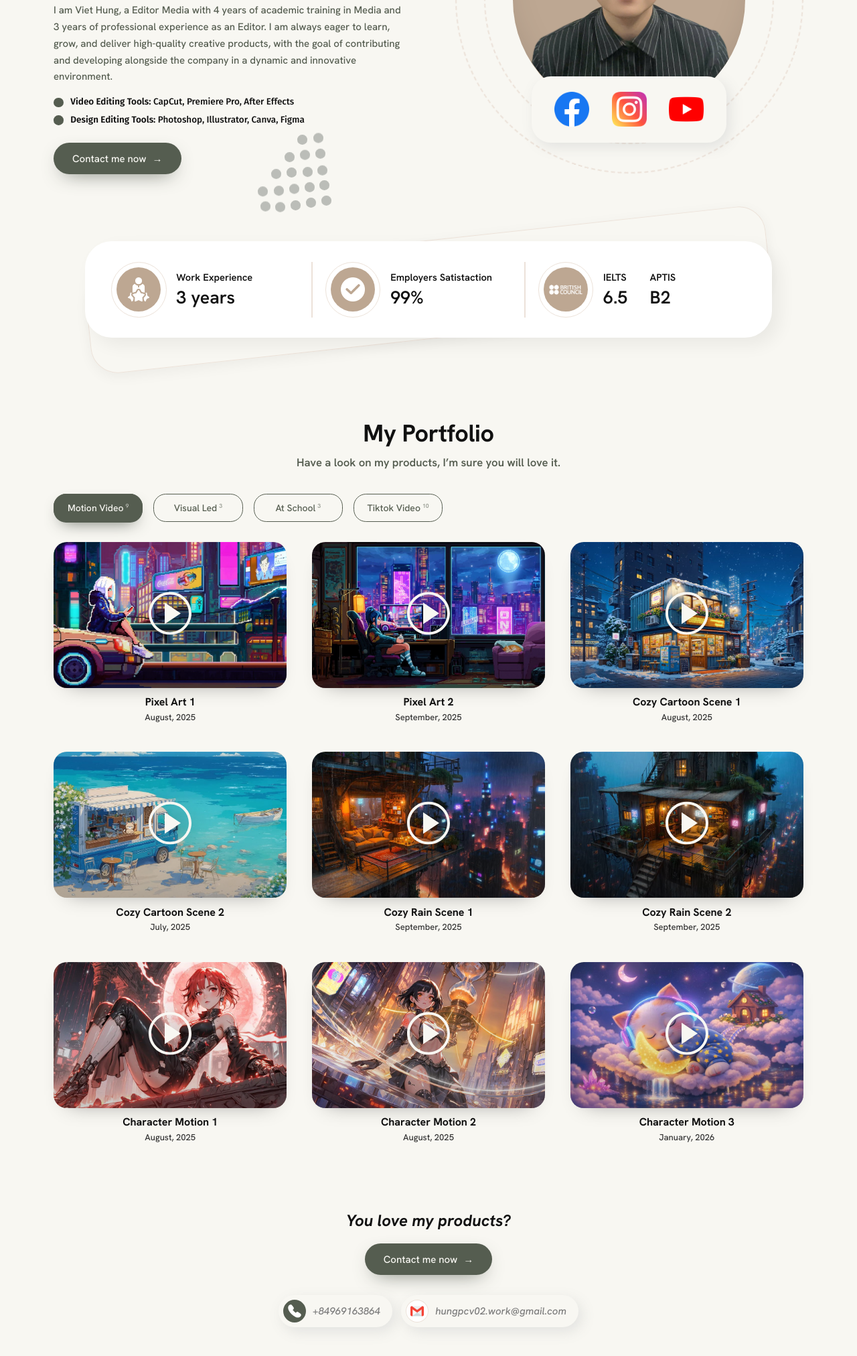
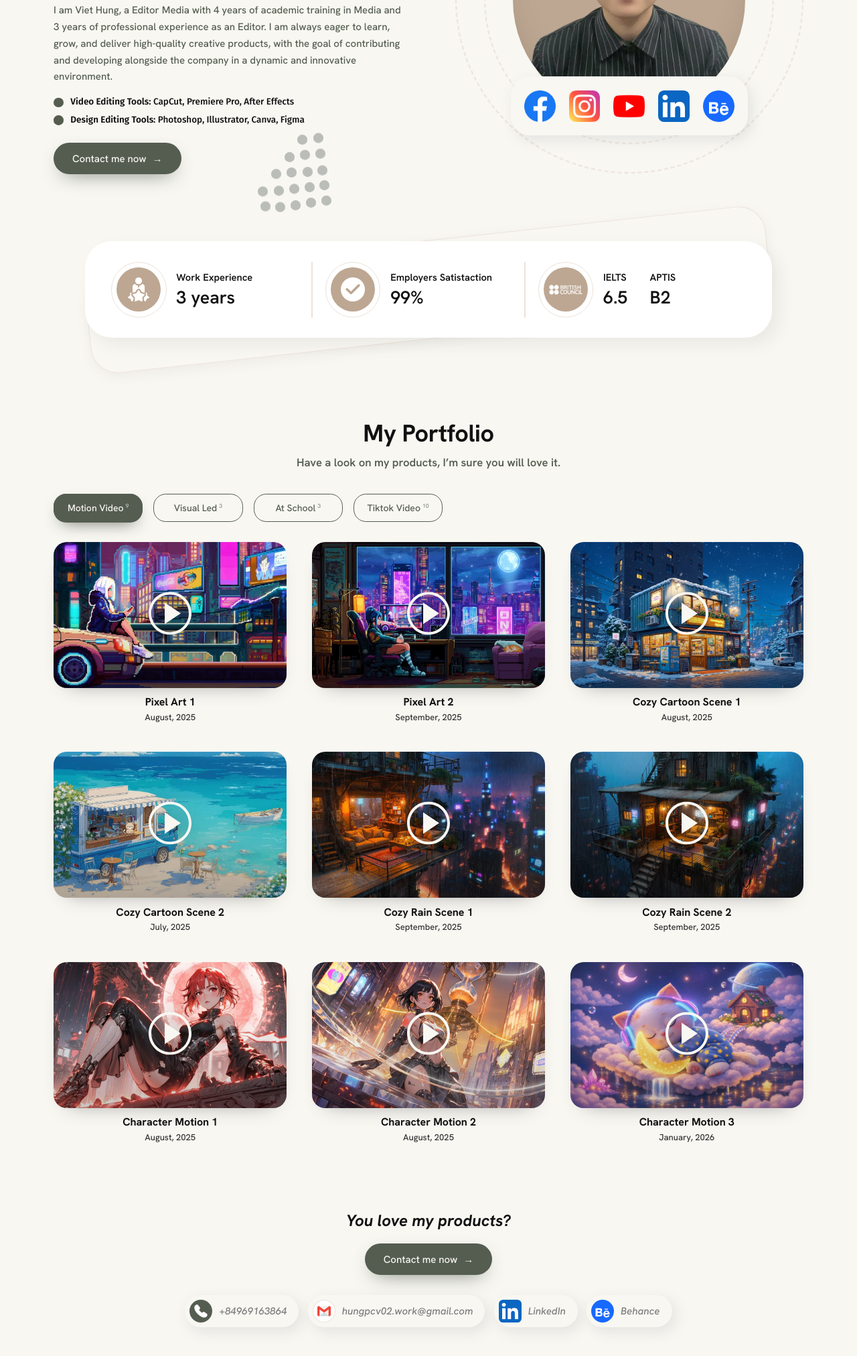
Before and after one commit to OwenPhan02/OwenPhan02.github.io, a plain HTML site: page index.html in a window 1280 px wide. Shown: the part 342-2366 px from the top of the page at 67% size. Drawn offline with Linux system fonts and the light colour scheme.

Commit message:
Thêm liên kết LinkedIn và Behance vào khung mạng xã hội và phần liên hệ
Co-Authored-By: Claude Opus 5.5 <noreply@anthropic.com>

```diff
--- a/index.html
+++ b/index.html
@@ -97,9 +97,9 @@ button{font:inherit}
 .avatar img{width:100%;height:100%;object-fit:cover}
 .box{background:var(--bg);box-shadow:calc(8 * var(--u)) calc(10 * var(--u)) calc(30 * var(--u)) rgba(119,126,130,.16)}
 /* social + phone boxes size from the visual's own width (cqw) so they stay balanced at any screen size */
-.l-social{left:50%;top:72%;width:auto;height:auto;margin-left:-28cqw}
-.social{display:flex;align-items:center;justify-content:space-evenly;width:56cqw;height:19cqw;border-radius:5.5cqw}
-.social a{display:grid;place-items:center;width:10cqw;height:10cqw;flex:none;transition:translate .5s var(--spring),scale .5s var(--spring)}
+.l-social{left:50%;top:72%;width:auto;height:auto;margin-left:-34cqw}
+.social{display:flex;align-items:center;justify-content:space-evenly;width:68cqw;height:17cqw;border-radius:5.5cqw}
+.social a{display:grid;place-items:center;width:9cqw;height:9cqw;flex:none;transition:translate .5s var(--spring),scale .5s var(--spring)}
 .social a:hover{translate:0 -10%;scale:1.1}
 .social a img{width:100%;height:100%;object-fit:contain}
 .l-phone{left:3%;top:5%;width:auto;height:auto}
@@ -190,6 +190,7 @@ button{font:inherit}
 .chip svg{width:100%;height:100%}
 .chip .ci.g{background:#fff;box-shadow:inset 0 0 0 1px var(--line)}
 .chip .ci.g img{width:58%}
+.chip .ci.b img{width:100%;height:100%}
 
 /* ================= MODAL ================= */
 .modal{position:fixed;inset:0;z-index:100;display:grid;place-items:center;padding:20px;visibility:hidden}
@@ -324,6 +325,8 @@ button{font:inherit}
           <a class="fb" style="--i:0" href="https://www.facebook.com/owenphan02/" target="_blank" rel="noopener" aria-label="Facebook"><img src="assets/icon-facebook.png" alt="" width="128" height="128"></a>
           <a class="ig" style="--i:1" aria-label="Instagram"><img src="assets/icon-instagram.png" alt="" width="128" height="128"></a>
           <a class="yt" style="--i:2" aria-label="YouTube"><img src="assets/icon-youtube.png" alt="" width="128" height="128"></a>
+          <a class="li" style="--i:3" href="https://www.linkedin.com/in/vi%E1%BB%87t-h%C3%B9ng-phan-c%C3%B4ng-b1b479398/" target="_blank" rel="noopener" aria-label="LinkedIn"><img src="assets/icon-linkedin.svg" alt="" width="128" height="128"></a>
+          <a class="be" style="--i:4" href="https://www.behance.net/vithng31" target="_blank" rel="noopener" aria-label="Behance"><img src="assets/icon-behance.svg" alt="" width="128" height="128"></a>
         </div>
       </div>
       <div class="layer l-phone" data-depth="30">
@@ -380,6 +383,14 @@ button{font:inherit}
       <a class="chip box" href="mailto:hungpcv02.work@gmail.com">
         <span class="ci g"><img src="assets/icon-gmail.png" alt="" width="256" height="256"></span>
         hungpcv02.work@gmail.com
+      </a>
+      <a class="chip box" href="https://www.linkedin.com/in/vi%E1%BB%87t-h%C3%B9ng-phan-c%C3%B4ng-b1b479398/" target="_blank" rel="noopener">
+        <span class="ci b"><img src="assets/icon-linkedin.svg" alt="" width="128" height="128"></span>
+        LinkedIn
+      </a>
+      <a class="chip box" href="https://www.behance.net/vithng31" target="_blank" rel="noopener">
+        <span class="ci b"><img src="assets/icon-behance.svg" alt="" width="128" height="128"></span>
+        Behance
       </a>
     </div>
   </section>
```
Also changed, not shown: assets/icon-behance.svg (added), assets/icon-linkedin.svg (added).
